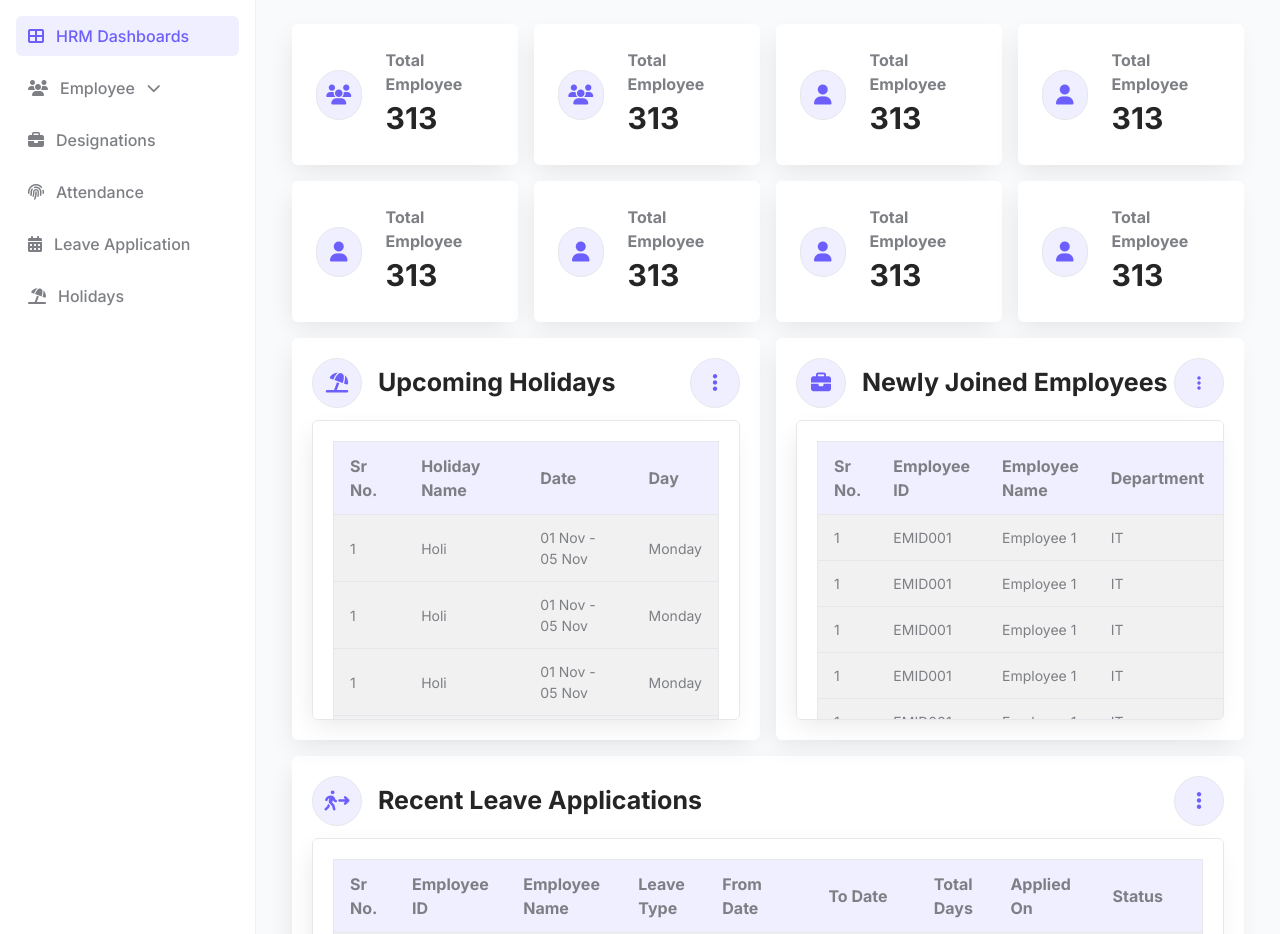
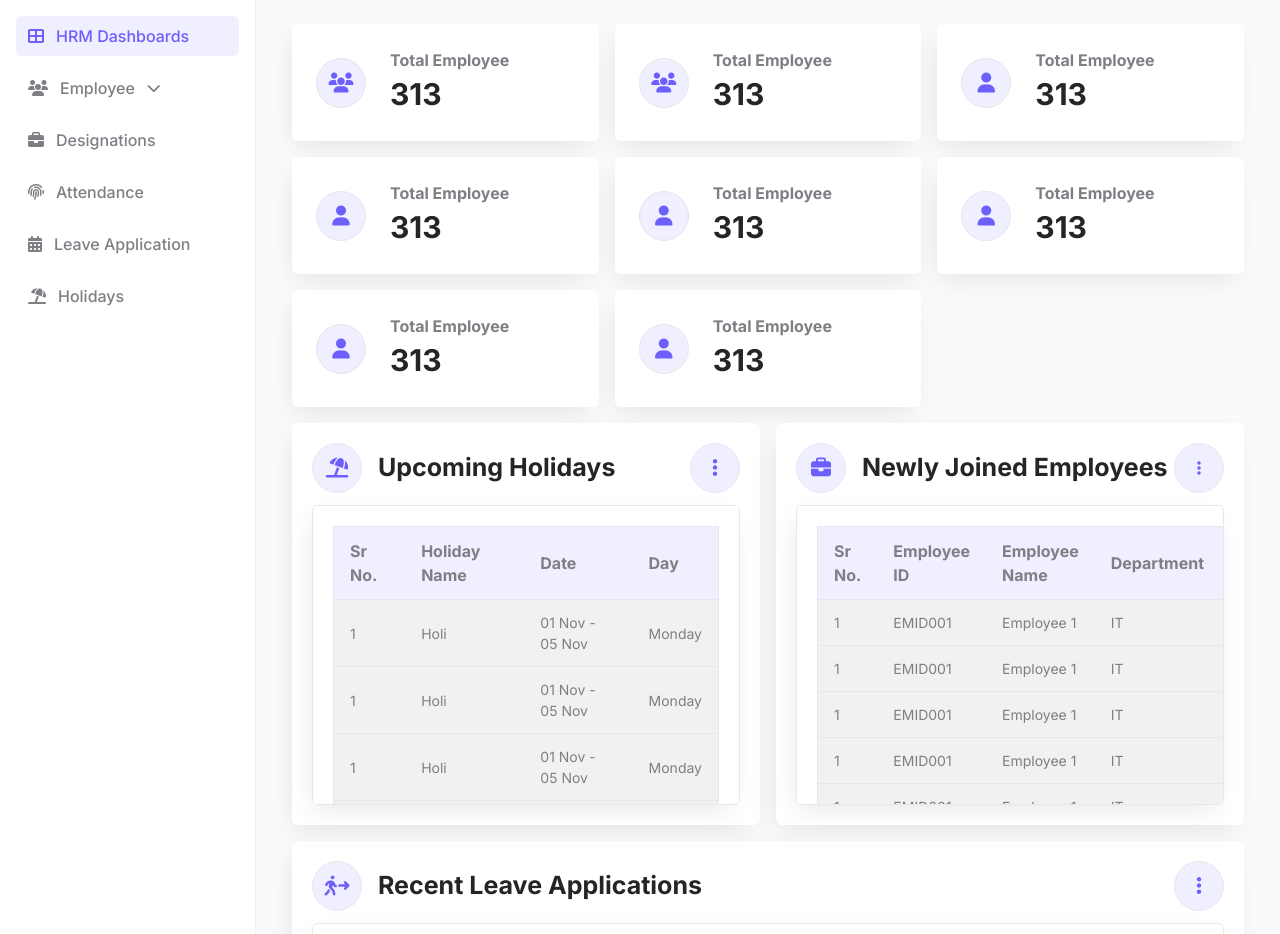
Before and after one commit to Hell0Ankit/HRM_Dev, a Django app: page / in a window 1280 px wide. Shown: the part 64-998 px from the top of the page. Run offline with Django 5.2, Linux system fonts and the light colour scheme.

Commit message:
Updated employee layout and fixed spacing issue

```diff
--- a/static/css/output.css
+++ b/static/css/output.css
@@ -562,9 +562,9 @@ body{
   width: 100%;
 }
 
-@media (min-width: 576px) {
+@media (min-width: 640px) {
   .container {
-    max-width: 576px;
+    max-width: 640px;
   }
 }
 
@@ -583,6 +583,12 @@ body{
 @media (min-width: 1280px) {
   .container {
     max-width: 1280px;
+  }
+}
+
+@media (min-width: 1536px) {
+  .container {
+    max-width: 1536px;
   }
 }
 
@@ -1160,6 +1166,10 @@ body{
   align-items: center;
 }
 
+.justify-start {
+  justify-content: flex-start;
+}
+
 .justify-end {
   justify-content: flex-end;
 }
@@ -1814,7 +1824,17 @@ body{
     width: calc((100% - 1rem) / 2);
   }
 
+  .xl\:w-\[calc\(\(100\%-2rem\)\/3\)\] {
+    width: calc((100% - 2rem) / 3);
+  }
+
   .xl\:w-\[calc\(\(100\%-3rem\)\/4\)\] {
     width: calc((100% - 3rem) / 4);
   }
 }
+
+@media (min-width: 1536px) {
+  .\32xl\:w-\[calc\(\(100\%-3rem\)\/4\)\] {
+    width: calc((100% - 3rem) / 4);
+  }
+}
--- a/templates/dashboard/hr_dashboard/hr_dashboard.html
+++ b/templates/dashboard/hr_dashboard/hr_dashboard.html
@@ -5,8 +5,8 @@
 {% block dasboard_contetnt %}
     <section class="container-dashboard space-y-[16px]">
         <!-- top-cards section start  -->
-        <div class="crads flex flex-wrap justify-between gap-4 ">
-            <div class="card-item p-6 xl:w-[calc((100%-3rem)/4)] lg:w-[calc((100%-1rem)/2)] md:w-[calc((100%-1rem)/2)] w-full  card flex gap-6 items-center">
+        <div class="crads flex flex-wrap justify-start  gap-4 ">
+            <div class="card-item p-6 w-full md:w-[calc((100%-1rem)/2)] lg:w-[calc((100%-1rem)/2)] xl:w-[calc((100%-2rem)/3)] 2xl:w-[calc((100%-3rem)/4)]  card flex gap-6 items-center">
                 <div class="icon icon-primary">
                     <i class="fa-solid fa-users  text-[20px]"></i>
                 </div>
@@ -17,7 +17,7 @@
             </div>
 
 
-            <div class="card-item p-6 xl:w-[calc((100%-3rem)/4)] lg:w-[calc((100%-1rem)/2)] md:w-[calc((100%-1rem)/2)] w-full  card flex gap-6 items-center">
+            <div class="card-item p-6 w-full md:w-[calc((100%-1rem)/2)] lg:w-[calc((100%-1rem)/2)] xl:w-[calc((100%-2rem)/3)] 2xl:w-[calc((100%-3rem)/4)]  card flex gap-6 items-center">
                 <div class="icon icon-primary">
                     <i class="fa-solid fa-users  text-[20px]"></i>
                 </div>
@@ -27,7 +27,7 @@
                 </div>
             </div>
 
-            <div class="card-item p-6 xl:w-[calc((100%-3rem)/4)] lg:w-[calc((100%-1rem)/2)] md:w-[calc((100%-1rem)/2)] w-full  card flex gap-6 items-center">
+            <div class="card-item p-6 w-full md:w-[calc((100%-1rem)/2)] lg:w-[calc((100%-1rem)/2)] xl:w-[calc((100%-2rem)/3)] 2xl:w-[calc((100%-3rem)/4)]  card flex gap-6 items-center">
                 <div class="icon icon-primary">
                     <i class="fa-solid fa-user text-[20px]"></i>
                 </div>
@@ -37,7 +37,7 @@
                 </div>
             </div>
 
-            <div class="card-item p-6 xl:w-[calc((100%-3rem)/4)] lg:w-[calc((100%-1rem)/2)] md:w-[calc((100%-1rem)/2)] w-full  card flex gap-6 items-center">
+            <div class="card-item p-6 w-full md:w-[calc((100%-1rem)/2)] lg:w-[calc((100%-1rem)/2)] xl:w-[calc((100%-2rem)/3)] 2xl:w-[calc((100%-3rem)/4)]  card flex gap-6 items-center">
                 <div class="icon icon-primary">
                     <i class="fa-solid fa-user text-[20px]"></i>
                 </div>
@@ -48,7 +48,7 @@
             </div>
 
 
-            <div class="card-item p-6 xl:w-[calc((100%-3rem)/4)] lg:w-[calc((100%-1rem)/2)] md:w-[calc((100%-1rem)/2)] w-full  card flex gap-6 items-center">
+            <div class="card-item p-6 w-full md:w-[calc((100%-1rem)/2)] lg:w-[calc((100%-1rem)/2)] xl:w-[calc((100%-2rem)/3)] 2xl:w-[calc((100%-3rem)/4)]  card flex gap-6 items-center">
                 <div class="icon icon-primary">
                     <i class="fa-solid fa-user text-[20px]"></i>
                 </div>
@@ -59,7 +59,7 @@
             </div>
 
 
-            <div class="card-item p-6 xl:w-[calc((100%-3rem)/4)] lg:w-[calc((100%-1rem)/2)] md:w-[calc((100%-1rem)/2)] w-full  card flex gap-6 items-center">
+            <div class="card-item p-6 w-full md:w-[calc((100%-1rem)/2)] lg:w-[calc((100%-1rem)/2)] xl:w-[calc((100%-2rem)/3)] 2xl:w-[calc((100%-3rem)/4)]  card flex gap-6 items-center">
                 <div class="icon icon-primary">
                     <i class="fa-solid fa-user text-[20px]"></i>
                 </div>
@@ -69,7 +69,7 @@
                 </div>
             </div>
 
-            <div class="card-item p-6 xl:w-[calc((100%-3rem)/4)] lg:w-[calc((100%-1rem)/2)] md:w-[calc((100%-1rem)/2)] w-full  card flex gap-6 items-center">
+            <div class="card-item p-6 w-full md:w-[calc((100%-1rem)/2)] lg:w-[calc((100%-1rem)/2)] xl:w-[calc((100%-2rem)/3)] 2xl:w-[calc((100%-3rem)/4)] card flex gap-6 items-center">
                 <div class="icon icon-primary">
                     <i class="fa-solid fa-user text-[20px]"></i>
                 </div>
@@ -79,7 +79,7 @@
                 </div>
             </div>
 
-            <div class="card-item p-6 xl:w-[calc((100%-3rem)/4)] lg:w-[calc((100%-1rem)/2)] md:w-[calc((100%-1rem)/2)] w-full  card flex gap-6 items-center">
+            <div class="card-item p-6 w-full md:w-[calc((100%-1rem)/2)] lg:w-[calc((100%-1rem)/2)] xl:w-[calc((100%-2rem)/3)] 2xl:w-[calc((100%-3rem)/4)]  card flex gap-6 items-center">
                 <div class="icon icon-primary">
                     <i class="fa-solid fa-user text-[20px]"></i>
                 </div>
```
Also changed, not shown: tailwind_css/tailwind.config.js (+5 -4 lines), templates/employees/employee_listing.html (+9 -9 lines), templates/leaves/leaves_applications.html (+5 -5 lines).
